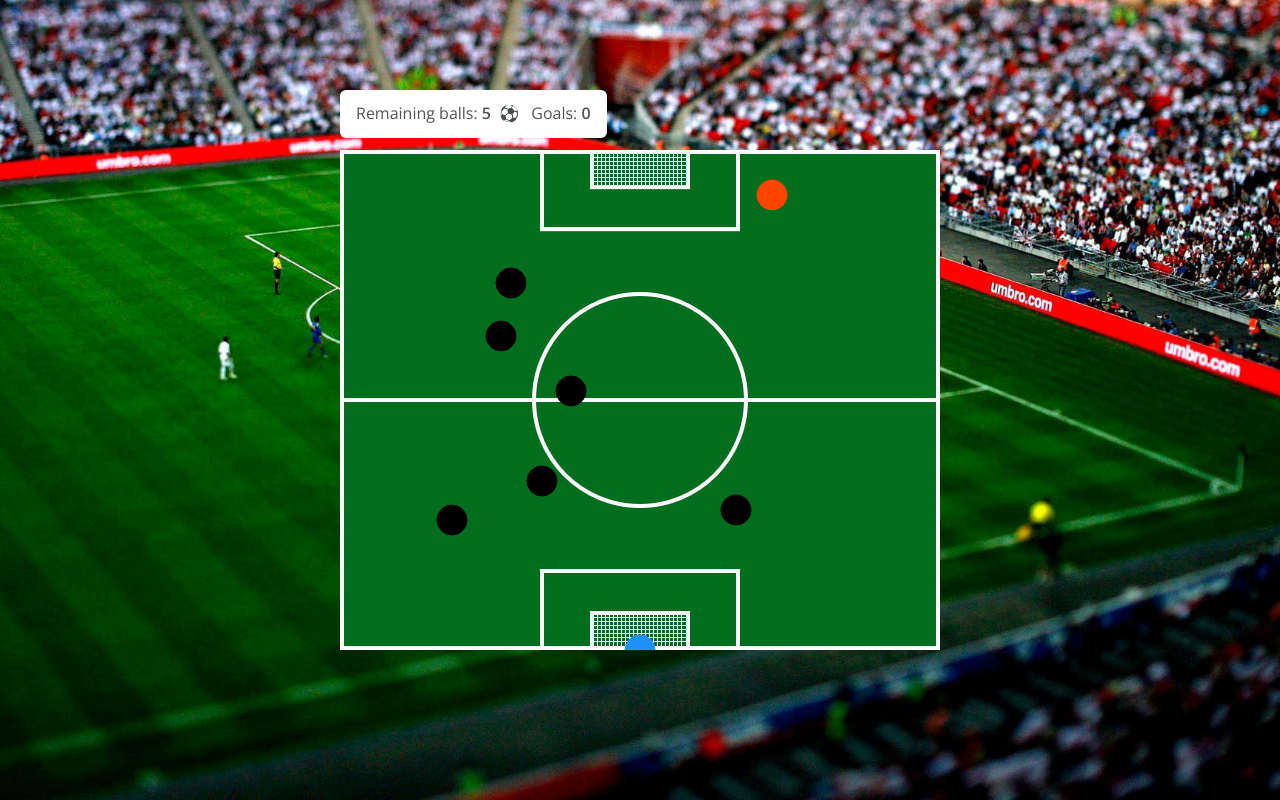
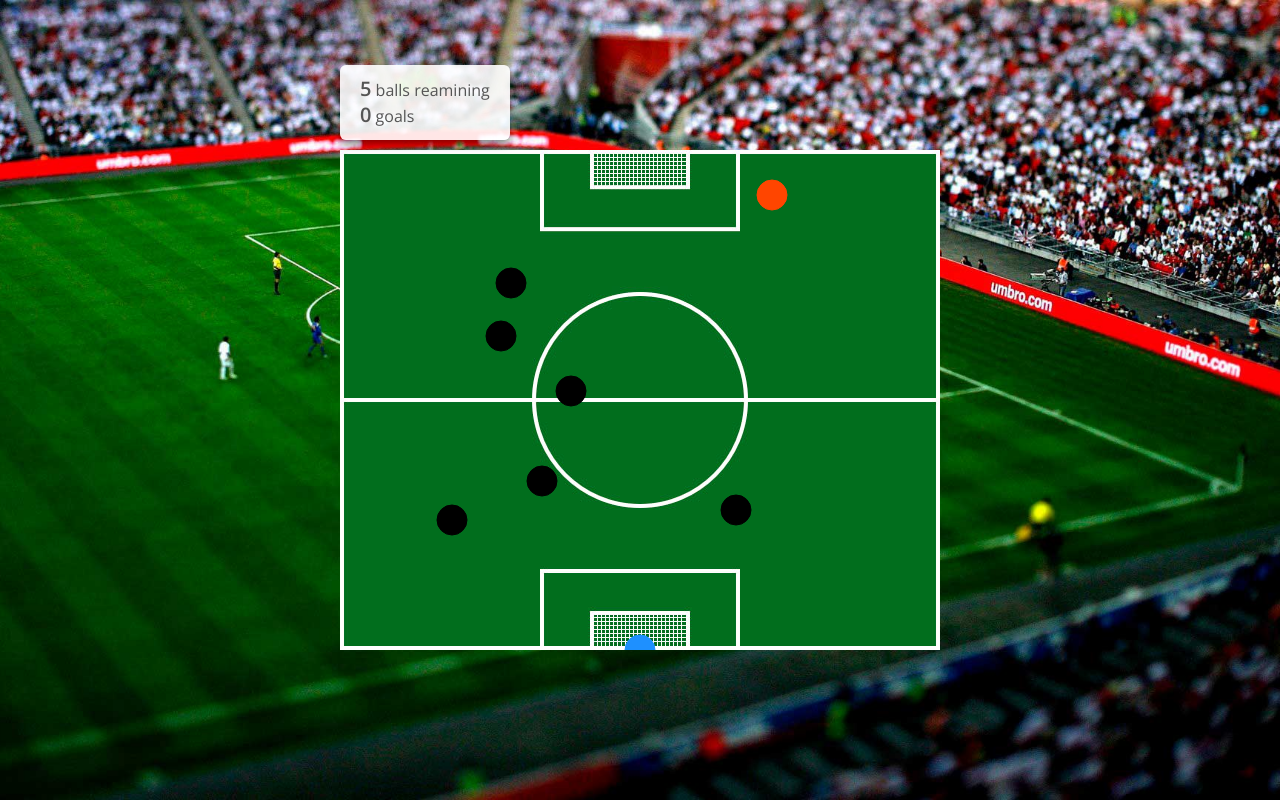
Before and after one commit to educortada/Football-Kicks, a plain HTML site: page index.html in a window 1280 px wide. Both pictures are taken after a click on the button "START GAME". Drawn offline with nearby package versions, Linux system fonts and the light colour scheme.

Commit message:
restyling

```diff
--- a/css/style.css
+++ b/css/style.css
@@ -110,26 +110,20 @@ button:hover{
 
 .game-screen > header{
   position: absolute;
-  top: -60px;
-  padding: .75rem 1rem;
+  top: -85px;
+  padding: .75rem 1.25rem;
   border-radius: 6px;
-  background: #fff;
+  background: rgba(255, 255, 255, 0.9);
+  box-shadow: 0 4px 8px rgba(0, 0, 0, 0.5);
 }
 
 .balls, .goals{
-  display: inline-block;
+  display: block;
 }
 
 .scored-goals, .remaining-balls{
+  font-size: 1.25rem;
   font-weight: 600;
-}
-
-.remaining-balls{
-  margin-right: 0.25rem;
-}
-
-.goals{
-  margin-left: 0.5rem;
 }
 
 .win-screen{
@@ -147,3 +141,21 @@ button:hover{
   border-radius: 6px;
   background: #fff;
 }
+
+.rules{
+  display: flex;
+  align-items: center;
+  justify-content: space-between;
+  width: 30%;
+}
+
+.rules-text{
+  padding: 1rem 0;
+}
+
+.keyboard{
+  display: block;
+  border: 2px solid #a2a2a2;
+  padding: 6px 13px;
+  border-radius: 6px;
+}
--- a/js/main.js
+++ b/js/main.js
@@ -19,13 +19,30 @@ const main = () => {
         <article class="">
           <h2>Game rules:</h2>
           <ul>
-            <li>Kick the ball and score goals! Be careful with defense.
+            <li class="rules-text">Kick the ball and score goals! Be careful with defense.
               <span role="image" aria-label="soccer">⚽</span>
               <span role="image" aria-label="trophy">🏆</span>
             </li>
-            <li>Kick forward: <strong>W</strong></li>
-            <li>Kick left: <strong>A</strong></li>
-            <li>kick right: <strong>D</strong></li>
+            <li class="rules">
+              <p>Kick forward:</p>
+              <div class="keyboard">W</div>
+            </li>
+            <li class="rules">
+              <p>Kick left:</p>
+              <div class="keyboard">A</div>
+            </li>
+            <li class="rules">
+              <p>kick right:</p>
+              <div class="keyboard">D</div>
+            </li>
+            <li class="rules">
+              <p>Player move right:</p>
+              <div class="keyboard">➞</div>
+            </li>
+            <li class="rules">
+              <p>Player move left:</p>
+              <div class="keyboard">←</div>
+            </li>
           </ul>
           <button class="js-start">Start game</button>
         </article>
@@ -41,10 +58,8 @@ const main = () => {
     buildDom(`
       <section class="game-screen">
         <header>
-          <div class="balls">Remaining balls: <span class="remaining-balls"></span>
-            <span role="image" aria-label="soccer">⚽</span>
-          </div>
-          <div class="goals">Goals: <span class="scored-goals"></span></div>
+          <div class="balls"><span class="remaining-balls"></span> balls reamining</div>
+          <div class="goals"><span class="scored-goals"></span> goals</div>
         </header>
         <canvas></canvas>
       </section>`
```
